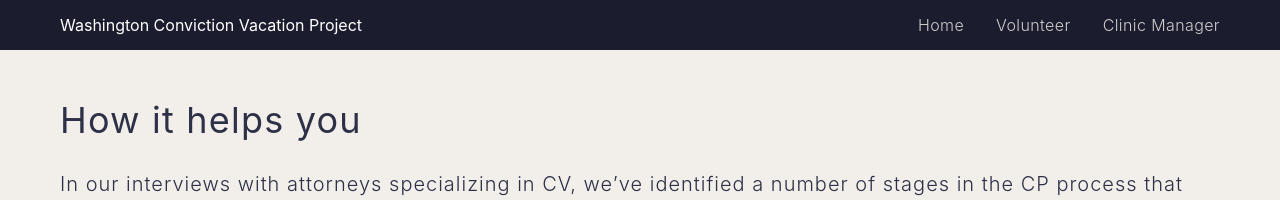
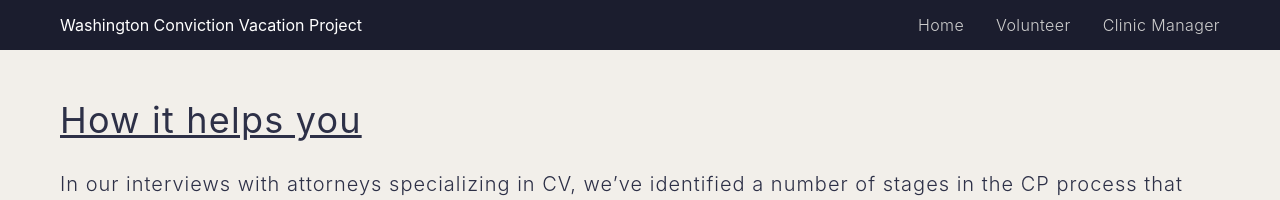
Before and after one commit to openseattle/clearviction-v1, a Gatsby site: page /clinic in a window 1280 px wide. In both pictures the pointer is over the element "How it helps you". Shown: the top 200 px of the page. Built offline with nearby package versions, Linux system fonts and the light colour scheme; Gatsby itself is replaced by a stand-in of ours.

Commit message:
Adds underline on hover for volunteer info

```diff
--- a/src/styles/volunteer-page.scss
+++ b/src/styles/volunteer-page.scss
@@ -74,6 +74,10 @@
     }
   }
 
+  &-title:hover {
+    text-decoration: underline;
+  }
+
   &-list {
     display: flex;
     flex-wrap: wrap;
```
